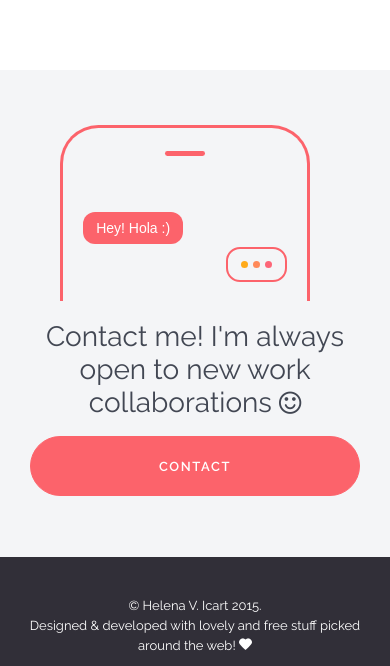
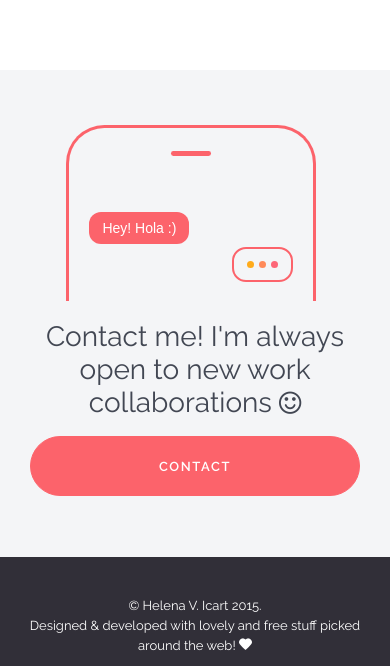
Before and after one commit to ohmmho/ohmmho.github.io, a website: page index.html in a window 390 px wide. Shown: the part 4138-4804 px from the top of the page. Drawn offline with nearby package versions, Linux system fonts and the light colour scheme; files whose address does not match are found by name.

Commit message:
more moremore

```diff
--- a/css/custom.css
+++ b/css/custom.css
@@ -56,7 +56,7 @@
 }
 
 .text-muted span {
-      padding: 0px 10px;
+padding: 0px 10px;
 }
 
 .col-md-5.col-md-offset-2 {
@@ -337,15 +337,14 @@ span.accent-pink {
   }
   .phone {
     position:relative;
+    margin:auto;
   }
 
   .contact-text {
     margin-top:0px;
   }
 
-  .grid {
-    margin-left:7%;
-  }
+
   .btn-email {
     left:0;
   }
```
